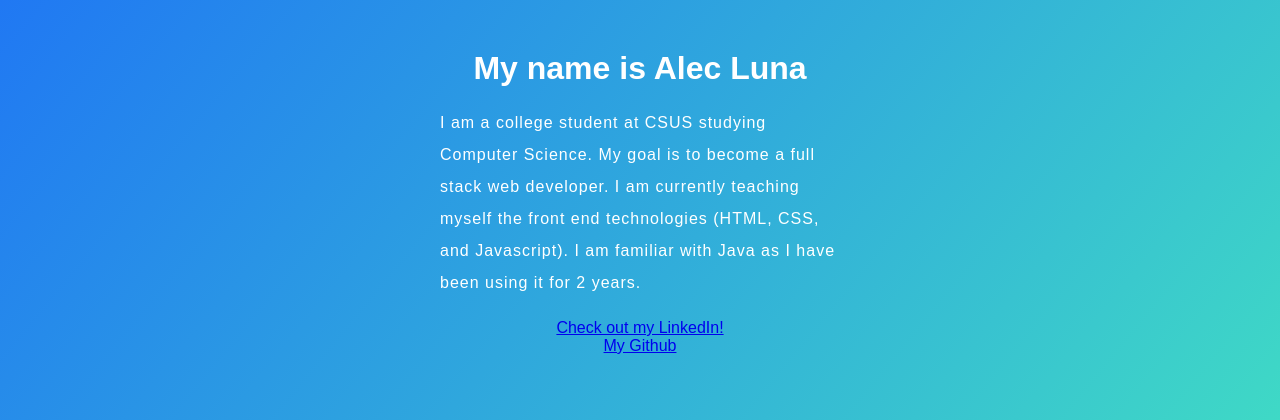
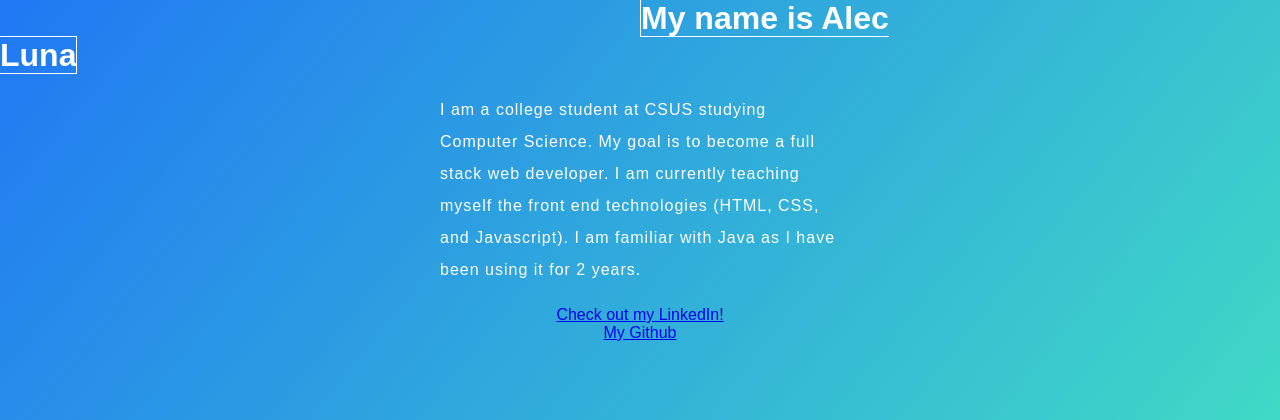
Before and after one commit to alecluna/alecluna.comv1, a plain HTML site: page index.html in a window 1280 px wide. Shown: the top 420 px of the page. Drawn offline with Linux system fonts and the light colour scheme.

Commit message:
2nd commit: resetting borders and fix the header

```diff
--- a/index.html
+++ b/index.html
@@ -38,5 +38,12 @@
       </li>
    </ul>
   </div>
+
+  <div>
+
+
+
+  </div>
+
 </body>
 </html>
--- a/style.css
+++ b/style.css
@@ -1,6 +1,7 @@
 * {
     margin: 0px;
     padding: 0px;
+    border: 0px;
 
 
 }
@@ -13,9 +14,12 @@ body {
 }
 
 h1 {
-    padding-top: 50px;
-    text-align: center;
+    margin: 50%;
     color: #fff;
+    border: 1px solid white;
+    display: inline;
+    position: center;
+
 }
 
 .accordian {
```
